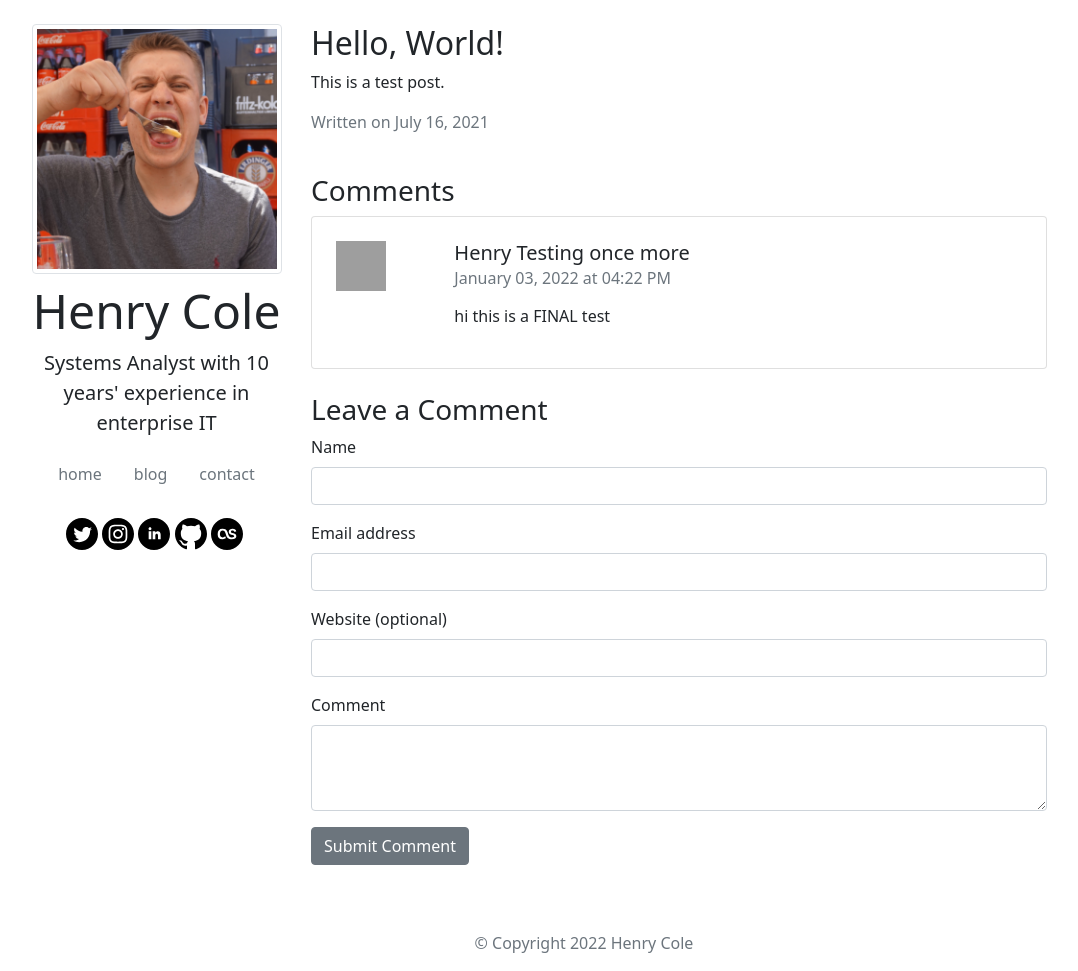
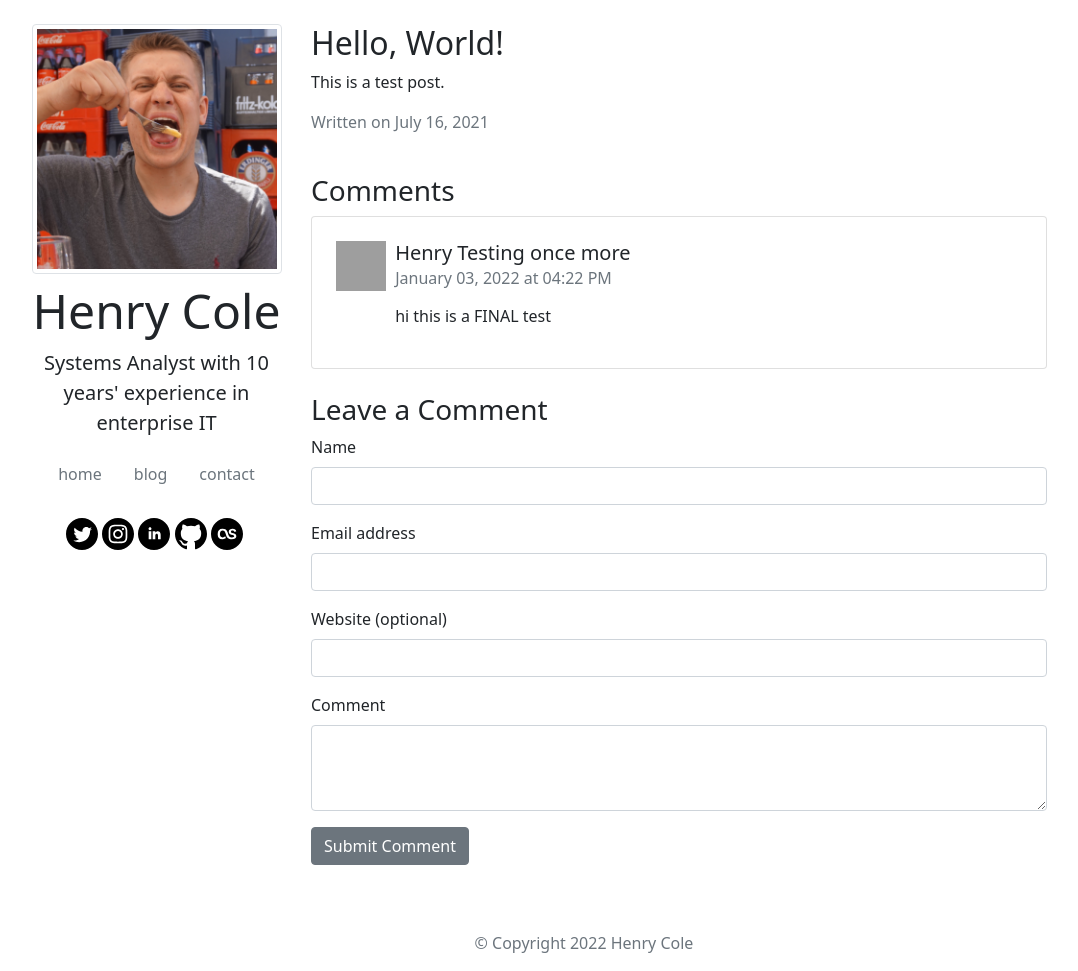
Before and after one commit to hcuk94/henry-personal-website, a Jekyll site: the page built from _posts/2021-07-16-Hello-World.md, in a window 1280 px wide and 971 px high. Shown: the whole window, without its empty margins (56-1134 px from the left). Built offline with Jekyll 4.4.1, drawn with Linux system fonts in a browser that asks for light colours; grey boxes are pictures that could not be loaded.

Commit message:
try this

```diff
--- a/_includes/comment.html
+++ b/_includes/comment.html
@@ -1,7 +1,7 @@
 <article id="comment{{ include.index }}" class="js-comment comment card" itemprop="comment" itemscop itemtype="http://schema.org/Comment">
     <div class="container my-4">
         <div class="row">
-            <div class="col-2">
+            <div class="col-sm-2 col-lg-1">
                 <div class="comment__avatar-wrapper">
                 {% if include.avatar %}
                     <img class="comment__avatar" src="{{ include.avatar }}" alt="{{ include.name }}" height="50" width="50">
```
